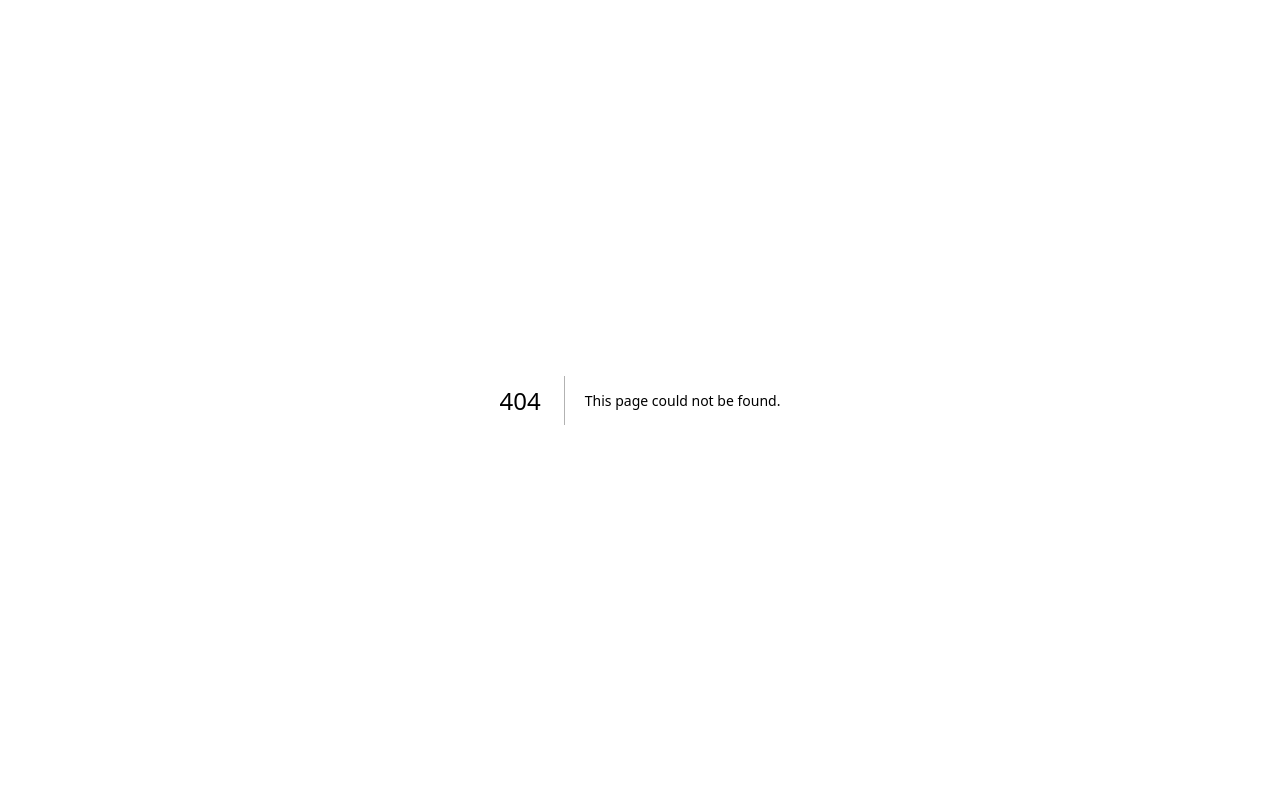
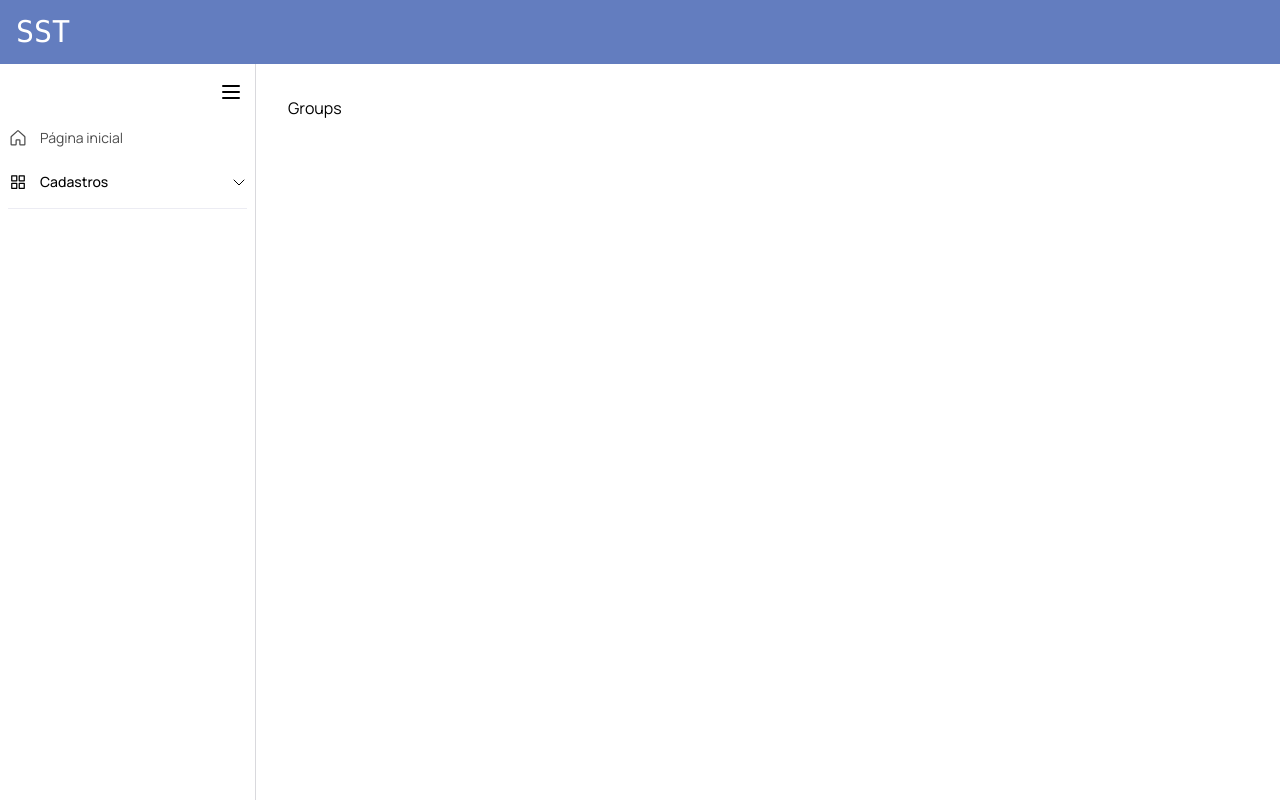
Before and after one commit to silvestr3/sst-web, a Next.js app: page /groups in a window 1280 px wide. Before the commit this address had no page. Built offline with nearby package versions, Linux system fonts and the light colour scheme.

Commit message:
feat: organize menu items

```diff
--- a/src/app/(app)/(dashboard)/page.tsx
+++ b/src/app/(app)/(dashboard)/page.tsx
@@ -1,3 +1,3 @@
 export default function Home() {
-  return <div className="p-8">Dashboard</div>;
+  return <div>Dashboard</div>;
 }
--- /dev/null
+++ b/src/app/(app)/groups/page.tsx
@@ -0,0 +1,3 @@
+export default function GroupsPage() {
+  return <div>Groups</div>;
+}
--- a/src/app/(app)/layout.tsx
+++ b/src/app/(app)/layout.tsx
@@ -12,7 +12,7 @@ export default function AppLayout({ children }: LayoutProps) {
       <Header />
       <div className="flex flex-1">
         <Sidebar />
-        <main className="flex-1">{children}</main>
+        <main className="flex-1 p-8">{children}</main>
       </div>
     </div>
   );
--- a/src/components/global/Sidebar/AccordionMenuItem.tsx
+++ b/src/components/global/Sidebar/MenuItem.tsx
@@ -5,32 +5,39 @@ import {
   TooltipTrigger,
 } from "@/components/ui/tooltip";
 import { cn } from "@/lib/utils";
+import Link from "next/link";
+import { usePathname } from "next/navigation";
 import { ReactElement } from "react";
 
-interface AccordionMenuItemProps {
+interface MenuItemProps {
   isCollapsed: boolean;
   label: string;
   href: string;
   icon: ReactElement;
 }
 
-export const AccordionMenuItem = ({
-  isCollapsed,
-  label,
-  href,
-  icon,
-}: AccordionMenuItemProps) => {
+export const MenuItem = ({ isCollapsed, label, href, icon }: MenuItemProps) => {
+  const pathname = usePathname();
+  const basepath = pathname.split("/")[1];
+
   return (
     <li
       className={cn(
-        "w-full hover:bg-primary/10 p-1 rounded-sm flex items-center",
-        isCollapsed && "justify-center"
+        "w-full hover:bg-accent py-1 rounded-sm flex items-center",
+        isCollapsed && "justify-center",
+        basepath === href.slice(1) && "bg-accent hover:0"
       )}
     >
       <TooltipProvider delayDuration={0}>
         <Tooltip>
-          <TooltipTrigger className="opacity-70 hover:opacity-100" asChild>
-            <a
+          <TooltipTrigger
+            className={cn([
+              "hover:opacity-100",
+              !(basepath === href.slice(1)) && "opacity-70",
+            ])}
+            asChild
+          >
+            <Link
               className={cn([
                 "flex items-center py-1 rounded-lg w-full h-full justify-start text-sm",
                 isCollapsed && "justify-center",
@@ -39,7 +46,7 @@ export const AccordionMenuItem = ({
             >
               {icon}
               {!isCollapsed && <span>{label}</span>}
-            </a>
+            </Link>
           </TooltipTrigger>
           {isCollapsed && (
             <TooltipContent
--- a/src/components/global/Sidebar/index.tsx
+++ b/src/components/global/Sidebar/index.tsx
@@ -6,6 +6,7 @@ import { Button } from "../../ui/button";
 import {
   Buildings,
   Cube,
+  House,
   IdentificationBadge,
   SquaresFour,
   Suitcase,
@@ -18,7 +19,7 @@ import {
   AccordionTrigger,
 } from "@/components/ui/accordion";
 import { Building, Menu } from "lucide-react";
-import { AccordionMenuItem } from "./AccordionMenuItem";
+import { MenuItem } from "./MenuItem";
 
 const registrationsMenuItems = [
   {
@@ -65,8 +66,12 @@ export function Sidebar() {
         isCollapsed ? "w-16" : "w-64",
       ])}
     >
-      <div className="flex items-center justify-between px-1">
-        {!isCollapsed && <span className="text-base">Menu</span>}
+      <div
+        className={cn([
+          "flex items-center",
+          !isCollapsed ? "justify-end" : "justify-center",
+        ])}
+      >
         <Button
           type="button"
           variant={"ghost"}
@@ -74,10 +79,18 @@ export function Sidebar() {
           onClick={toggleCollapsed}
         >
           <Menu />
+          <span className="sr-only">Minimizar o menu</span>
         </Button>
       </div>
 
-      <nav className="px-1">
+      <nav className="px-1 mt-2">
+        <MenuItem
+          href="/"
+          isCollapsed={isCollapsed}
+          label="Página inicial"
+          icon={<House className={cn(["h-5 w-5", !isCollapsed && "mr-3"])} />}
+        />
+
         <Accordion type="multiple">
           <AccordionItem value="registrations">
             <AccordionTrigger
@@ -86,14 +99,14 @@ export function Sidebar() {
                 isCollapsed && "justify-center px-3",
               ])}
             >
-              <SquaresFour className="h-5 w-5 mr-2" />
+              <SquaresFour className="h-5 w-5 mr-3" />
               {!isCollapsed && <span>Cadastros</span>}
             </AccordionTrigger>
 
             <AccordionContent>
-              <ul className={cn(["mt-2 space-y-2"])}>
+              <ul className={cn(["mt-2 space-y-0"])}>
                 {registrationsMenuItems.map((item) => (
-                  <AccordionMenuItem
+                  <MenuItem
                     key={item.label}
                     href={item.href}
                     label={item.label}
```
